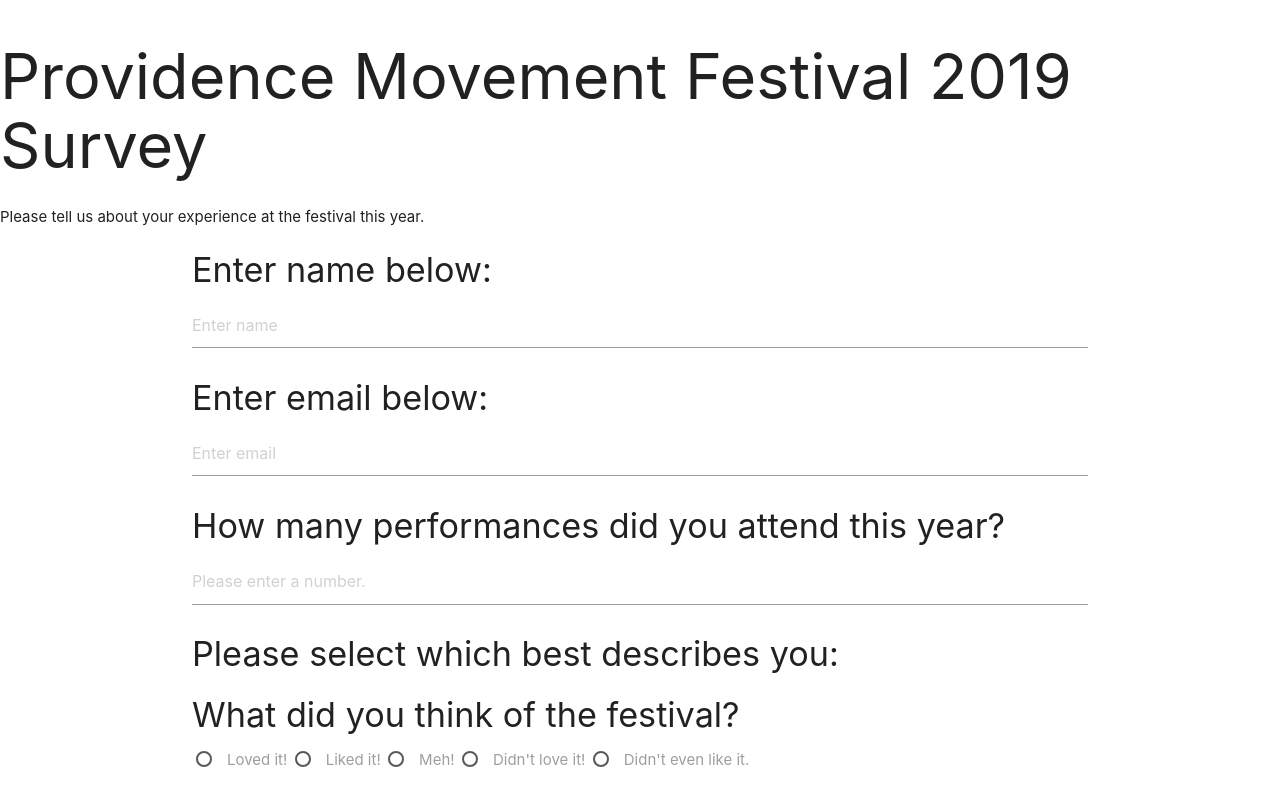
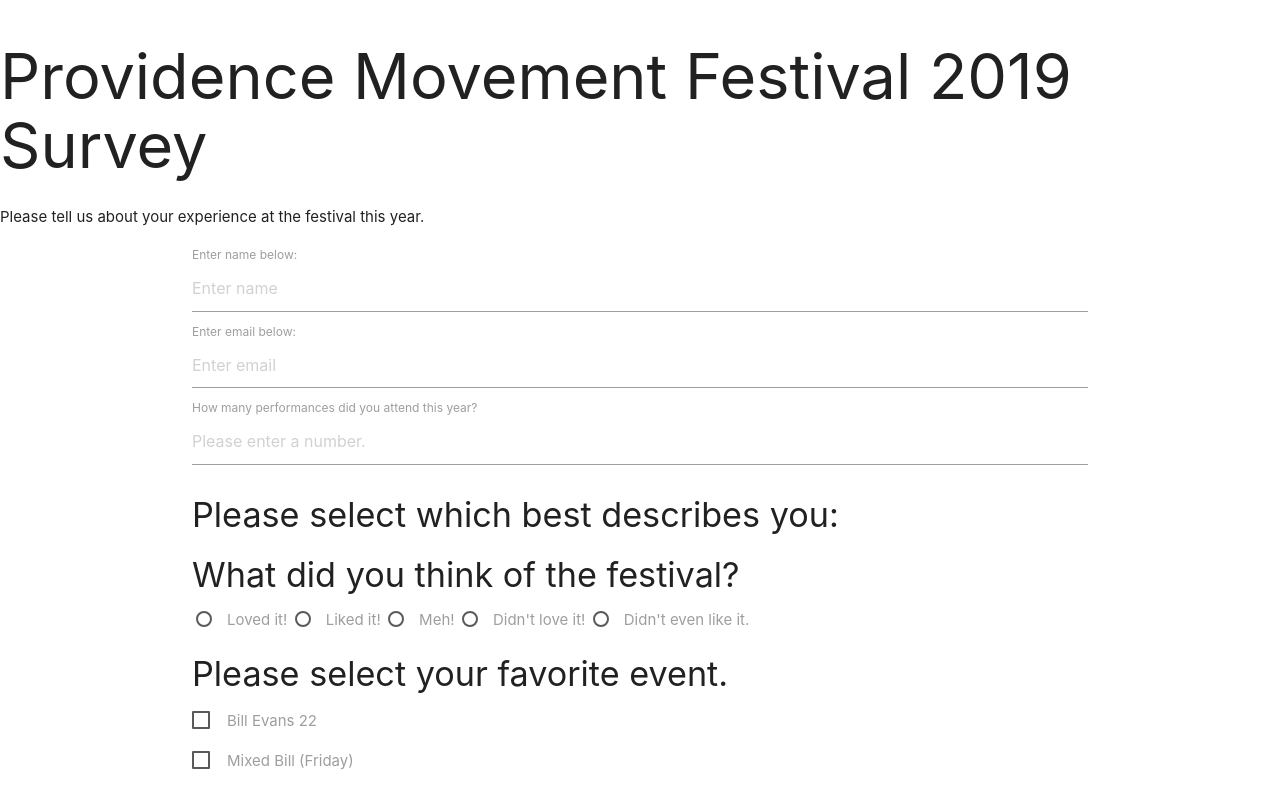
Before and after one commit to milomacphail/fccsurveypage, a plain HTML site: page index.html in a window 1280 px wide. Shown: the top 785 px of the page. Drawn offline with nearby package versions, Linux system fonts and the light colour scheme.

Commit message:
Submitted to FCC

```diff
--- a/index.html
+++ b/index.html
@@ -12,11 +12,11 @@
             <p id="description">Please tell us about your experience at the festival this year.</p>
             <div class="container">
             <form id="survey-form">
-                <h4 id="name-input">Enter name below:</h4>
+                <label id="name-label">Enter name below:</label>
                 <input type="text" id="name" placeholder="Enter name" required>
-                <h4 id="email-input" >Enter email below:</h4>
+                <label id="email-label" >Enter email below:</label>
                 <input type="email" id="email" placeholder="Enter email" required>
-   <h4 id="number-input" >How many performances did you attend this year?</h4>
+   <label id="number-label" >How many performances did you attend this year?</label>
                 <input type="number" id="number" min="0" max="10" placeholder="Please enter a number.">
                 <h4>Please select which best describes you:</h4>
                 <select id="dropdown">
```
